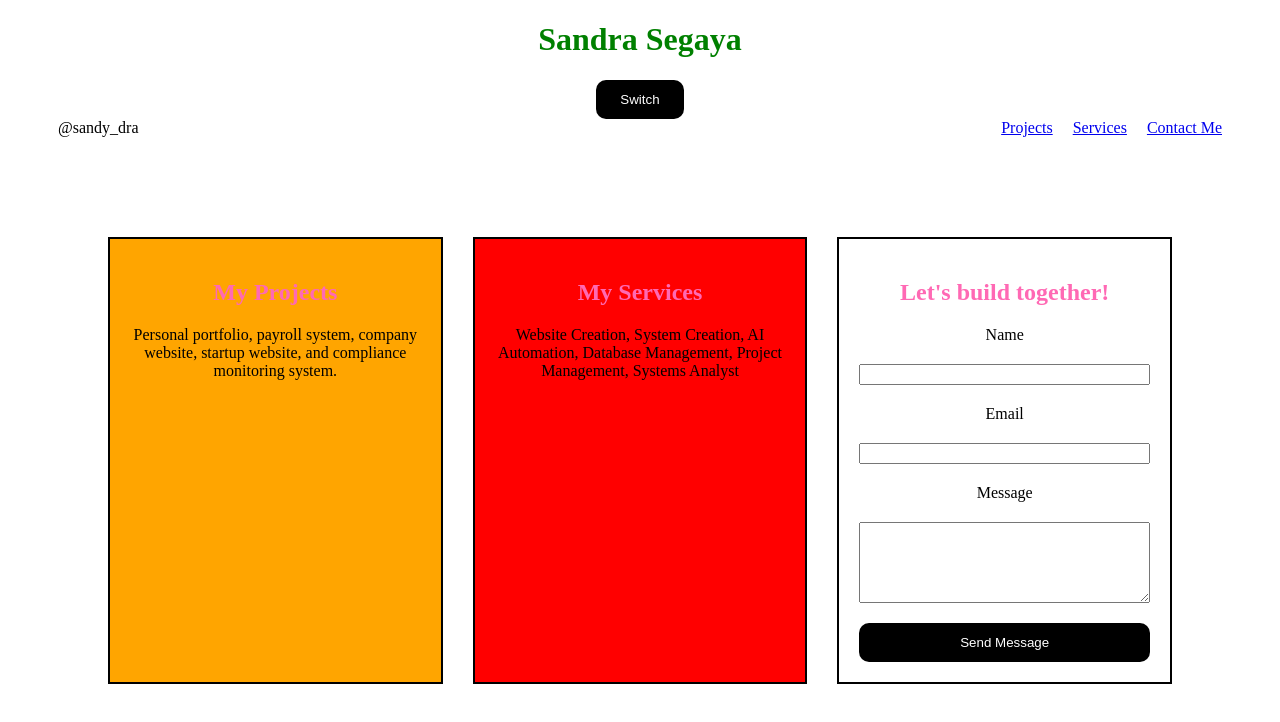
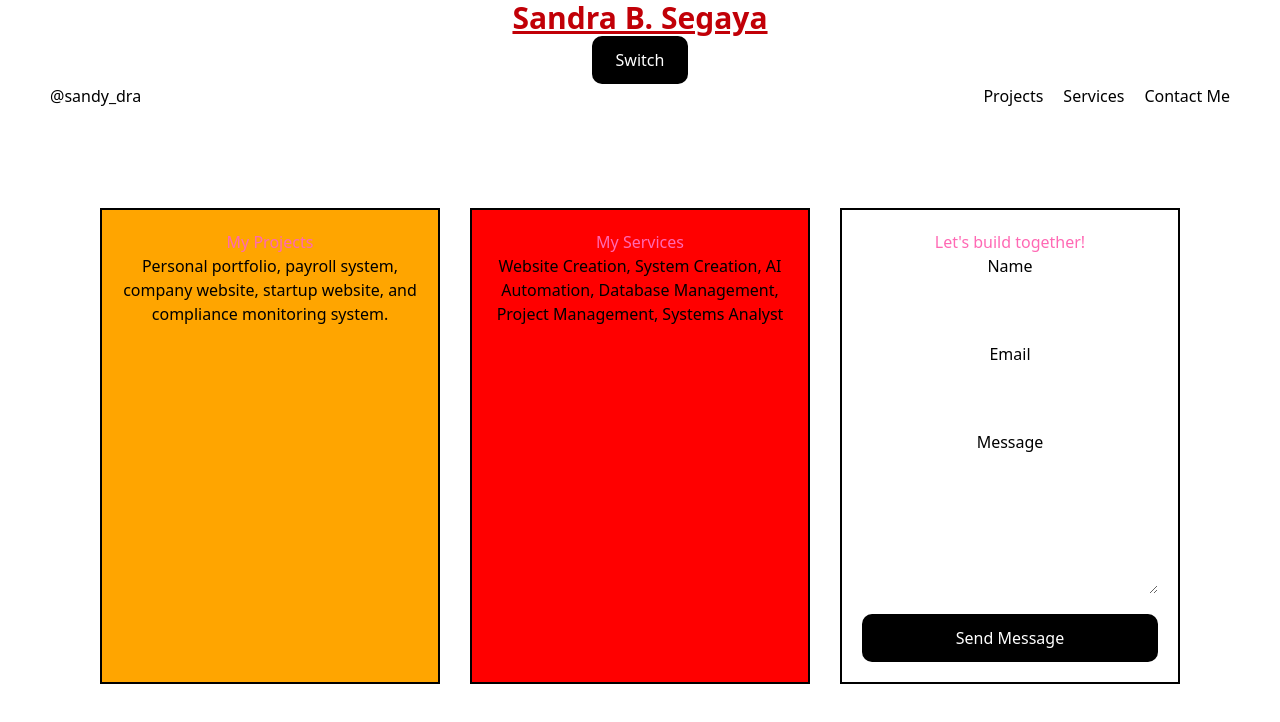
Before and after one commit to c20245832segaya-ctrl/sandra, a plain HTML site: page index.html in a window 1280 px wide. Drawn offline with nearby package versions, Linux system fonts and the light colour scheme.

Commit message:
My first tailwind :P

```diff
--- a/index.html
+++ b/index.html
@@ -6,11 +6,14 @@
     <meta name="viewport" content="width=device-width, initial-scale=1.0">
     <title>My Portfolio</title>
     <link rel="stylesheet" href="style.css">
+    <script src="https://cdn.jsdelivr.net/npm/@tailwindcss/browser@4"></script>
 </head>
 
 <body>
-    <h1>Sandra Segaya</h1>
 
+    <h1 class="text-3xl font-bold underline text-red-700">
+     Sandra B. Segaya
+    </h1>
     <button id="switch">Switch</button>
     <header>
         <nav>
--- a/style.css
+++ b/style.css
@@ -104,10 +104,6 @@ h2 {
     color: hotpink;
 }
 
-h1 {
-    color: green;
-}
-
 #projects {
     background-color: orange;
 }
```
